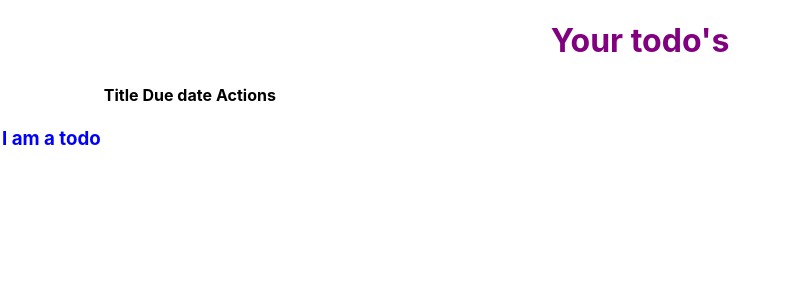
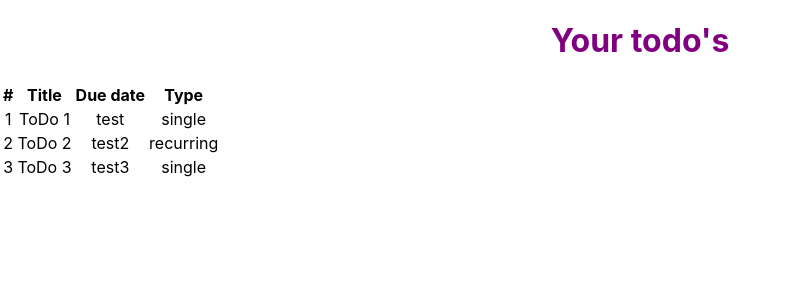
Before and after one commit to CamielJalink/dailytodo, a React (Create React App) app: page / in a window 1280 px wide. Shown: the top 300 px of the page, without its empty margins (0-789 px from the left). Built offline with nearby package versions, Linux system fonts and the light colour scheme.

Commit message:
Initial rendering over todo component from overview component, with dummy data

```diff
--- a/src/Overview.tsx
+++ b/src/Overview.tsx
@@ -16,6 +16,7 @@ export default class Overview extends Component<OverviewProps, OverviewState> {
   constructor(props: OverviewProps){
     super(props);
     this.state = { todoData: dummyData };
+    console.log(this.state.todoData);
   }
 
   render(){
@@ -26,13 +27,17 @@ export default class Overview extends Component<OverviewProps, OverviewState> {
 
         <table>
           <thead>
-            <th></th>
-            <th>Title</th>
-            <th>Due date</th>
-            <th>Actions</th>
+            <tr>
+              <th>#</th>
+              <th>Title</th>
+              <th>Due date</th>
+              <th>Type</th>
+            </tr>
           </thead>
           <tbody>
-            <ToDo />
+            {this.state.todoData.map((todo) => {
+              return <ToDo key={todo.uid} todoData={todo} />
+            })}
           </tbody>
         </table>
       </div>
--- a/src/ToDo.tsx
+++ b/src/ToDo.tsx
@@ -1,13 +1,23 @@
 import React, { Component } from "react";
-import "./ToDo.scss"
+import { ToDoData } from "./datatypes/ToDoData";
+import "./ToDo.scss";
 
-export default class ToDo extends Component {
+interface ToDoProps {
+  todoData: ToDoData
+}
+
+export default class ToDo extends Component<ToDoProps> {
 
   render(){
+    const todoData = this.props.todoData;
+
     return(
-      <div className="todo">
-        <h3>I am a todo</h3>
-      </div>
+      <tr className="todo">
+        <td>{todoData.uid}    </td>
+        <td>{todoData.name}   </td>
+        <td>{todoData.duedate}</td>
+        <td>{todoData.type}   </td>
+      </tr>
     )
   }
 }
--- a/src/datatypes/DummyData.ts
+++ b/src/datatypes/DummyData.ts
@@ -2,18 +2,21 @@ import { ToDoData, ToDoType } from "./ToDoData"
 
 export let dummyData: ToDoData[] = [
   {
+    uid: "1",
     name: "ToDo 1",
     type: ToDoType.single,
     duedate: "test",
     duedateDeviation: 0
   },
   {
+    uid: "2",
     name: "ToDo 2",
     type: ToDoType.recurring,
     duedate: "test2",
     duedateDeviation: 5
   },
   {
+    uid: "3",
     name: "ToDo 3",
     type: ToDoType.single,
     duedate: "test3",
--- a/src/datatypes/ToDoData.ts
+++ b/src/datatypes/ToDoData.ts
@@ -1,4 +1,5 @@
 export interface ToDoData{
+  uid: string,
   name: string,
   type: ToDoType,
   duedate: string,
```
